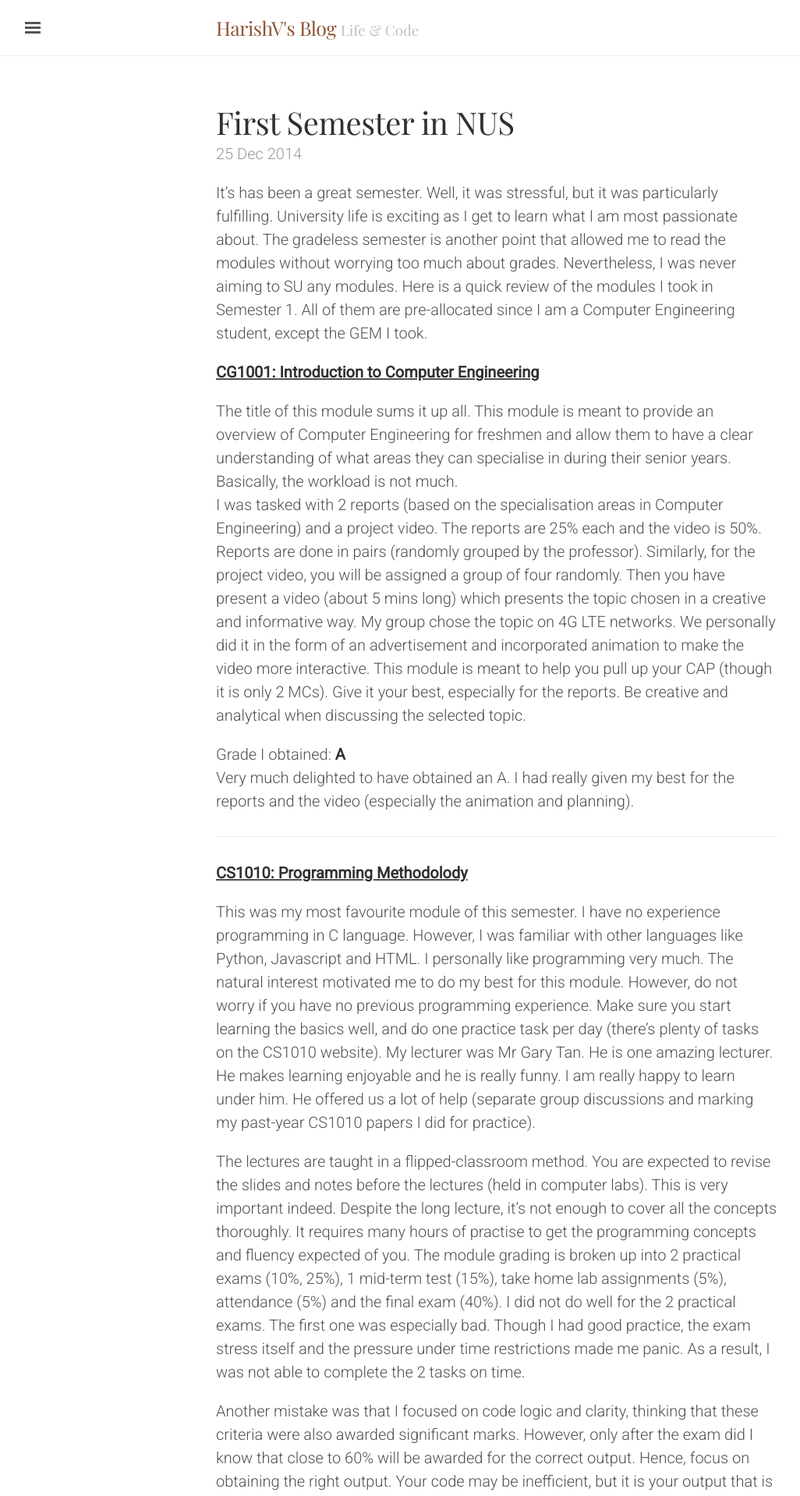
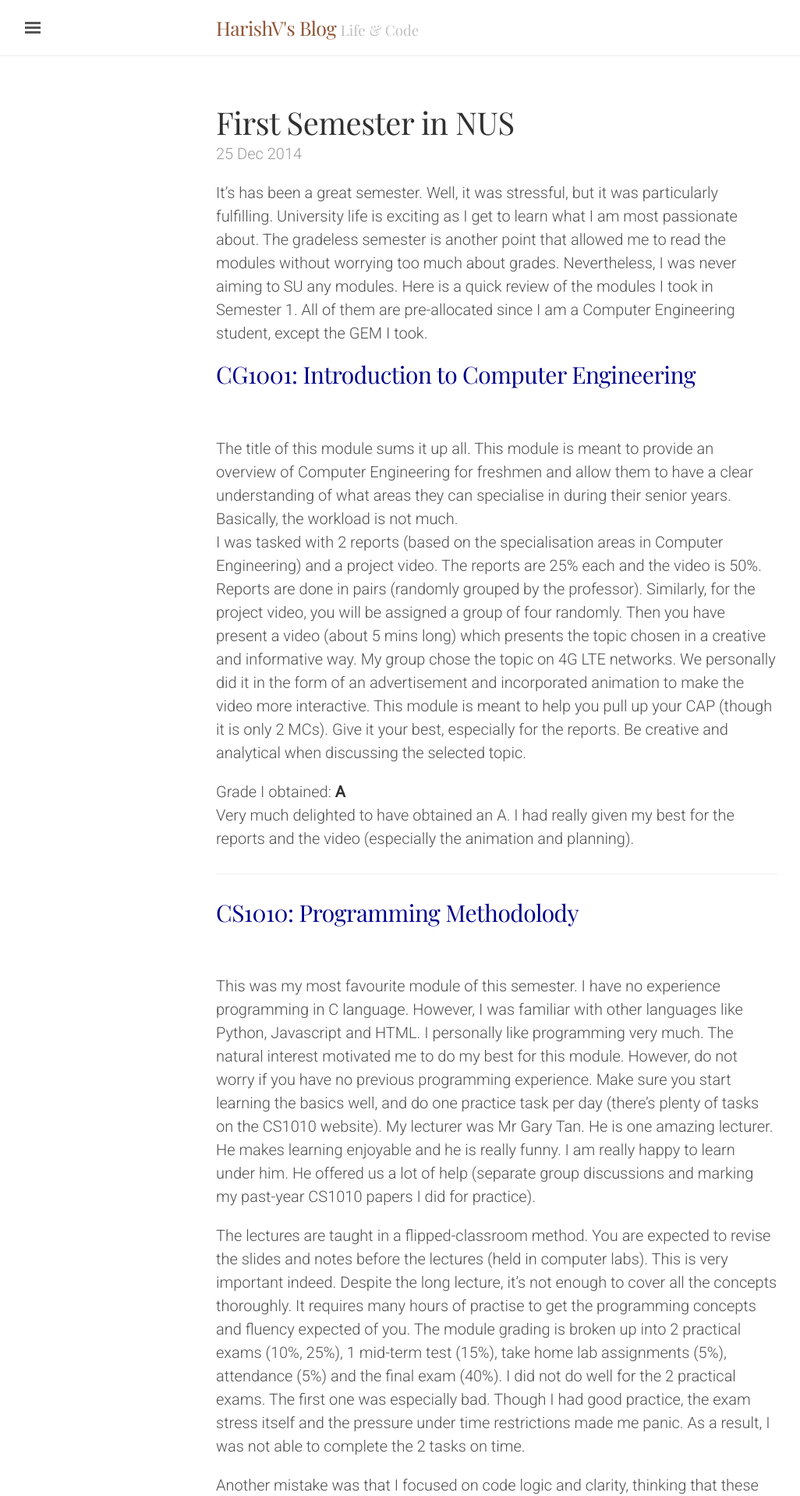
Before and after one commit to srimply/blog, a Jekyll site: the page built from _posts/2014-12-25-First Semester in NUS.md, in a window 1280 px wide. Shown: the top 1918 px of the page at 78% size, without its empty margins (3-1029 px from the left). Built offline with Jekyll 4.4.1, drawn with Linux system fonts in a browser that asks for light colours; comment, search, counter and statistics services are not loaded.

Commit message:
Edited module headings

```diff
--- a/_posts/2014-12-25-First Semester in NUS.md
+++ b/_posts/2014-12-25-First Semester in NUS.md
@@ -6,7 +6,7 @@ categories: [NUS, education]
 ---
 It's has been a great semester. Well, it was stressful, but it was particularly fulfilling. University life is exciting as I get to learn what I am most passionate about. The gradeless semester is another point that allowed me to read the modules without worrying too much about grades. Nevertheless, I was never aiming to SU any modules. Here is a quick review of the modules I took in Semester 1. All of them are pre-allocated since I am a Computer Engineering student, except the GEM I took.
 
-<span style="text-decoration: underline;"><strong>CG1001: Introduction to Computer Engineering</strong></span> <br>
+<h2>CG1001: Introduction to Computer Engineering</h2> <br>
 
 The title of this module sums it up all. This module is meant to provide an overview of Computer Engineering for freshmen and allow them to have a clear understanding of what areas they can specialise in during their senior years. Basically, the workload is not much. <br>
 I was tasked with 2 reports (based on the specialisation areas in Computer Engineering) and a project video. The reports are 25% each and the video is 50%. Reports are done in pairs (randomly grouped by the professor). Similarly, for the project video, you will be assigned a group of four randomly. Then you have present a video (about 5 mins long) which presents the topic chosen in a creative and informative way. My group chose the topic on 4G LTE networks. We personally did it in the form of an advertisement and incorporated animation to make the video more interactive. This module is meant to help you pull up your CAP (though it is only 2 MCs). Give it your best, especially for the reports. Be creative and analytical when discussing the selected topic. <br>
@@ -16,7 +16,7 @@ Very much delighted to have obtained an A. I had really given my best for the re
 
 <hr />
 
-<span style="text-decoration: underline;"><strong>CS1010: Programming Methodolody</strong></span> <br>
+<h2>CS1010: Programming Methodolody</h2> <br>
 
 This was my most favourite module of this semester. I have no experience programming in C language. However, I was familiar with other languages like Python, Javascript and HTML. I personally like programming very much. The natural interest motivated me to do my best for this module. However, do not worry if you have no previous programming experience. Make sure you start learning the basics well, and do one practice task per day (there's plenty of tasks on the CS1010 website). My lecturer was Mr Gary Tan. He is one amazing lecturer. He makes learning enjoyable and he is really funny. I am really happy to learn under him. He offered us a lot of help (separate group discussions and marking my past-year CS1010 papers I did for practice). <br>
 
@@ -30,7 +30,7 @@ Not exactly very happy with A-. Being my favourite module, I had really wanted a
 
 <hr />
 
-<span style="text-decoration: underline;"><strong>CS1231: Discrete Structures</strong></span> <br>
+<h2>CS1231: Discrete Structures</h2> <br>
 
 I personally did not like this module when I first started. But as it progressed, I began to appreciate this module. It provides a different view to common concepts. You learn to prove everything. For example, you learn to prove that an even number plus another even number is even. Such seemingly simple things which we just assume to be true must be proven. One of the coolest things you'll learn is to prove that 1+1 = 2. Well, if before this module, someone asked me to prove that I would have been stunned. But now, I do have an answer that proves this to be true. <br>
 
@@ -44,7 +44,7 @@ Really happy with the grade as I did not expect it. :)
 
 <hr />
 
-<span style="text-decoration: underline;"><strong>GEM2027: Public Speaking</strong></span> <br>
+<h2>GEM2027: Public Speaking</h2> <br>
 
 I had to choose to do a SS/GEM/breadth module in the first semester. Public speaking was the only module that fitted my timetable and the skill itself seemed really useful. Plus a bonus was that there were no exams. Of course, instead of the final exam, you will be graded on some of the speeches and there will be a module quiz at the end as well as a video project to be delivered. Lecturer for the module is Ms Cardoza. She is a very good lecturer and I like her enthusiasm in each lecture. She is very approachable (both personally and on forums) and encouraged me to give my best in my speeches. The lectures basically introduces some tips and pointers for effective public speaking. Some are really common sense, but the thing is that many of us fail to follow them. We need to remember simple things like body language (eg: do not put your hands in your pockets) and tone which will be critiqued by your tutor. Such seemingly simple pointers will be reinforced again and again throughout the module. <br>
 
@@ -72,7 +72,7 @@ Not very satisfied with this grade. I expected an A-. Nevertheless, I am sure I
 
 <hr />
 
-<span style="text-decoration: underline;"><strong>MA1505: Mathematics I</strong></span> <br>
+<h2>MA1505: Mathematics I</h2> <br>
 
 There are many concepts you need to understand for this module. Whenever you have free time, learn to utilise it to revise the upcoming topics. Though the lectures are nicely-paced, the amount of concepts to grasp requires quite some time. The last few topics (line and surface integrals may be difficult to grasp). The module is graded with a mid-term test (20%) and the final exam (80%). My lecturer for this module was Prof Leung Pui Fai (Fred). He is a very good lecturer. He takes the time to explain concepts very patiently. He is also very approachable. Make sure to pay good attention during the lectures. If you find the pace slow or you missed the lecture then you can always use the webcast on IVLE. <br>
 
```
